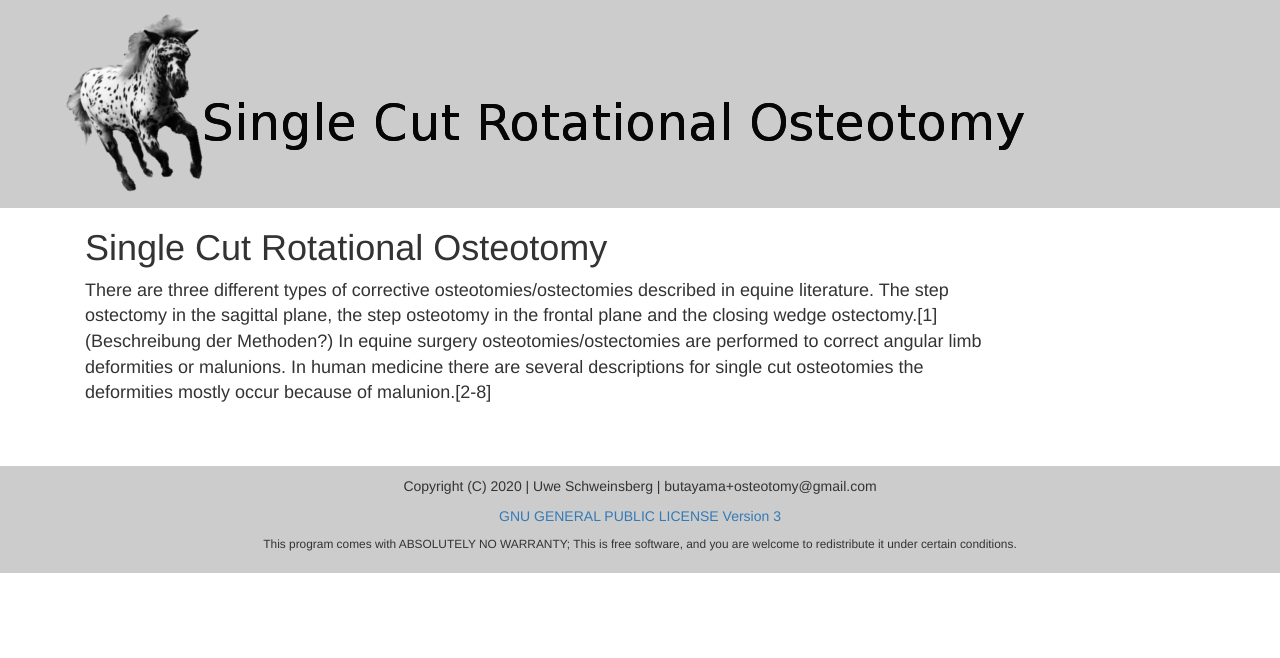
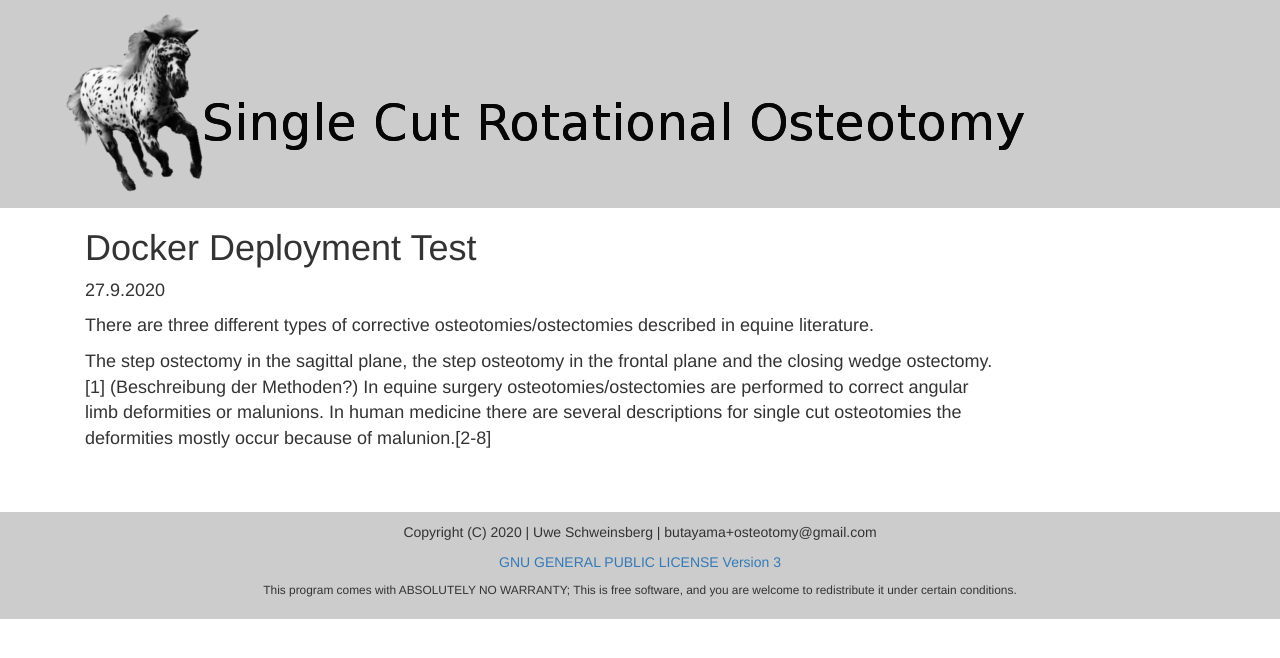
Before and after one commit to butayama/osteotomy_docker, a Flask app: template app/templates/index.html in a window 1280 px wide. Shown: the top 658 px of the page. Run offline with Flask 2, Linux system fonts and the light colour scheme; the template is opened without the code that fills it, so the values that code supplies are empty; some libraries are stand-ins or nearby versions.

Commit message:
docker deployment test

```diff
--- a/app/templates/index.html
+++ b/app/templates/index.html
@@ -5,10 +5,15 @@
 
     <div class="hero">
         <h1>
-            Single Cut Rotational Osteotomy
+            Docker Deployment Test
         </h1>
 
-There are three different types of corrective osteotomies/ostectomies described in equine literature. The step ostectomy in the sagittal plane, the step osteotomy in the frontal plane and the closing wedge ostectomy.[1] (Beschreibung der Methoden?)
+<p>
+27.9.2020
+</p>
+<p>There are three different types of corrective osteotomies/ostectomies described in equine literature. </p>
+
+The step ostectomy in the sagittal plane, the step osteotomy in the frontal plane and the closing wedge ostectomy.[1] (Beschreibung der Methoden?)
 In equine surgery osteotomies/ostectomies are performed to correct angular limb deformities or malunions.
 In human medicine there are several descriptions for single cut osteotomies the deformities mostly occur because of malunion.[2-8]
     </div>
```
